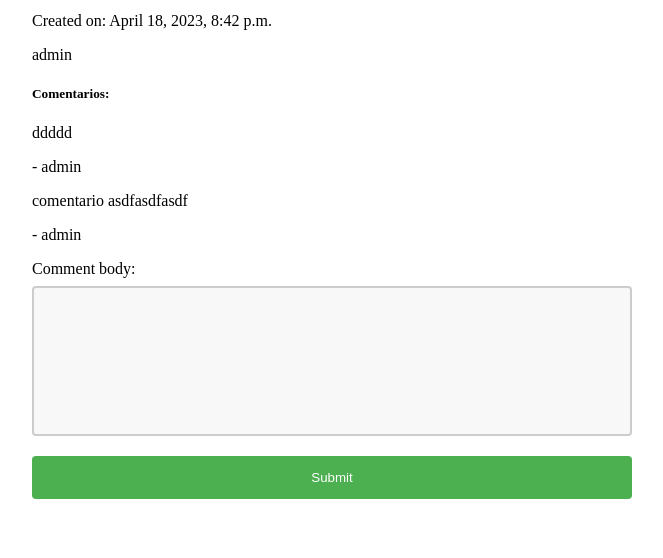
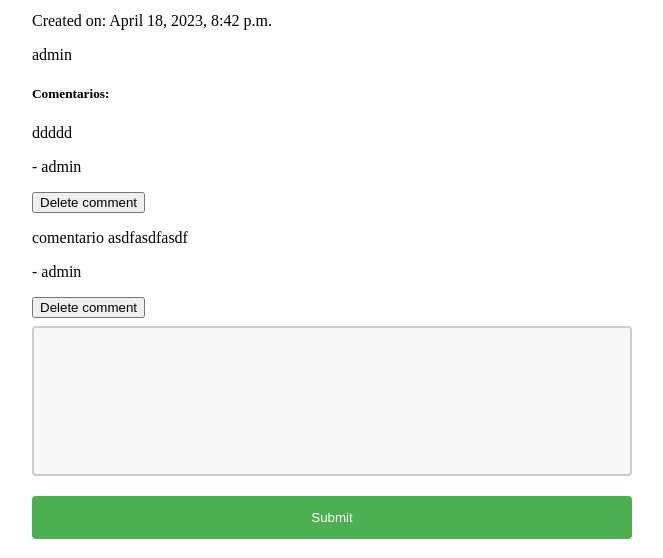
Before and after one commit to ballescript/drfblog, a Django app: page /post/1/ in a window 1280 px wide. Shown: the part 185-743 px from the top of the page, without its empty margins (32-695 px from the left). Run offline with Django 4.2, Linux system fonts and the light colour scheme; data comes from the database, SQL or seed files in the repository; both versions use the stored data as it was after the commit.

Commit message:
forms funcionando

```diff
--- a/blog/api/urls.py
+++ b/blog/api/urls.py
@@ -1,7 +1,7 @@
 from django.urls import path
 from rest_framework.urlpatterns import format_suffix_patterns
 from api import views
-from .views import home, post_detail, login, create_post, create_comment
+from .views import home, post_detail, login, create_post, create_comment, delete_comment
 
 urlpatterns = [
     path('users/', views.UserList.as_view()),
@@ -9,12 +9,13 @@ urlpatterns = [
     path('posts/', views.PostList.as_view()),
     path('posts/<int:pk>/', views.PostDetail.as_view()),
     path('comments/', views.CommentList.as_view()),
-    path('comments/<int:pk>/', views.CommentDetail.as_view()),
+    path('comments/<int:pk>/', create_comment, name='create_comment'),
     path('', home, name='home'),
     # path('post/<int:pk>/', post_detail, name='post_detail'),
     path('post/<int:pk>/', create_comment, name='post_detail'),
     path('login/', login, name='login'),
-    path('create-post', create_post, name='create-post')
+    path('create-post', create_post, name='create-post'),
+    path('delete-comment/<int:pk>/', delete_comment, name="delete_comment")
 ]
 
 urlpatterns = format_suffix_patterns(urlpatterns)
--- a/blog/api/views.py
+++ b/blog/api/views.py
@@ -4,7 +4,7 @@ from django.contrib.auth.models import User
 from api.models import Post, Comment
 from rest_framework import permissions
 from api.permissions import IsOwnerOrReadOnly
-from django.shortcuts import render, get_object_or_404
+from django.shortcuts import render, get_object_or_404, redirect
 from django.http import HttpResponseRedirect
 from .forms import PostForm, CommentForm
 
@@ -90,16 +90,18 @@ def create_post(request):
 def create_comment(request, pk):
     post = get_object_or_404(Post, pk=pk)
     comments = post.comments.all()
+    print(request)
     if request.method == "POST":
-        form = CommentForm(request.POST)
+        # form = CommentForm(request.POST)
+        print(request.POST)
+        comment = Comment()
+        comment.body = request.POST.get("comentario")
+        comment.owner = request.user
+        comment.post = post
+        comment.save()
+        return redirect("post_detail", pk=post.id)
 
-        if form.is_valid():
-            return HttpResponseRedirect(redirect_to="/")
-
-    else:
-        form = CommentForm()
-
-    return render(request, "post_detail.html", {"form": form, "post": post, "comments": comments})
+    return render(request, "post_detail.html", {"post": post, "comments": comments})
 
 
 def post_create_view(request):
@@ -112,3 +114,13 @@ def post_create_view(request):
         print(title, body)
         post_object = Post.objects.create(title=title, body=body)
     return render(request, "create_post.html", context=context)
+
+
+def delete_comment(request, pk):
+    try:
+        comentario = Comment.objects.get(id=pk)
+        postId = comentario.post.id
+        comentario.delete()
+        return redirect("post_detail", pk=postId)
+    except:
+        return redirect("home")
--- a/blog/templates/post_detail.html
+++ b/blog/templates/post_detail.html
@@ -8,10 +8,14 @@
 {% for comment in comments %}
 <p>{{comment.body}}</p>
 <p>- {{comment.owner}}</p>
+<a href="{% url 'delete_comment' comment.id %}"
+  ><button>Delete comment</button></a
+>
 {% endfor %}
 
-<form action="/comments/" method="POST">
-  {% csrf_token %} {{ form }}
+<form action="{% url 'create_comment' post.id %}" method="POST">
+  {% csrf_token %}
+  <textarea name="comentario"></textarea>
   <input type="submit" value="Submit" />
 </form>
 {% endblock %}
```
Also changed, not shown: blog/db.sqlite3.
